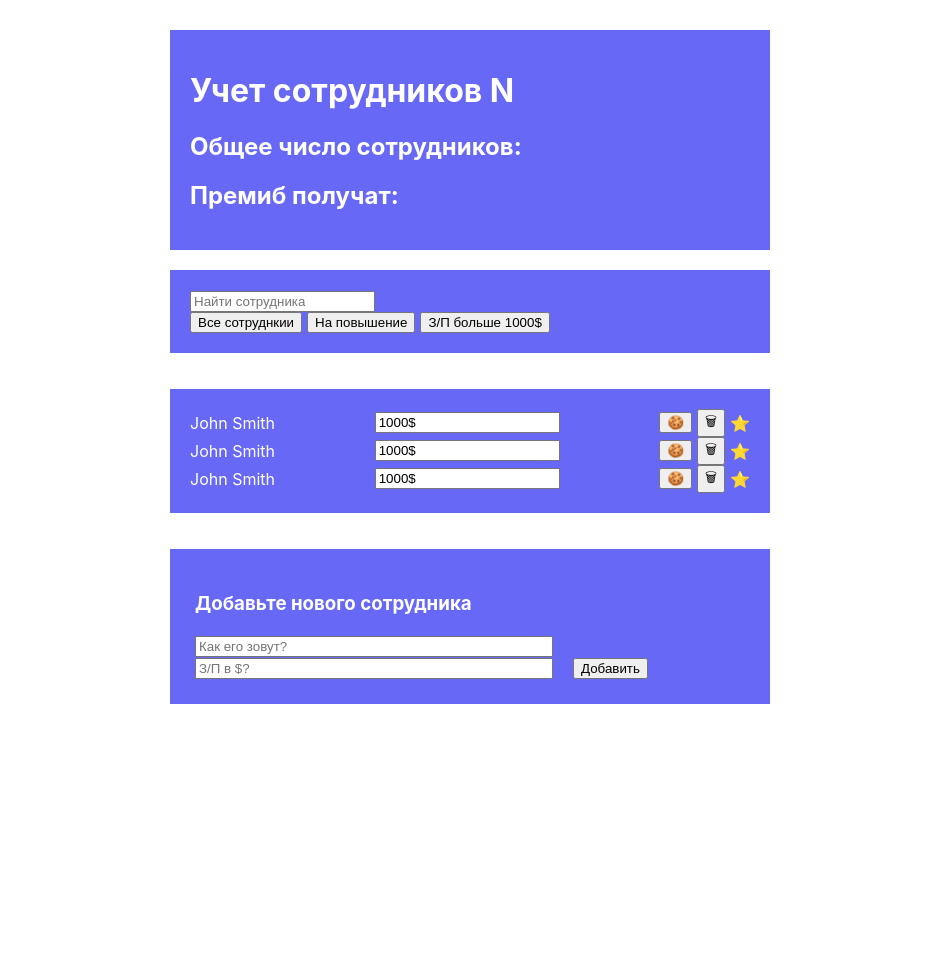
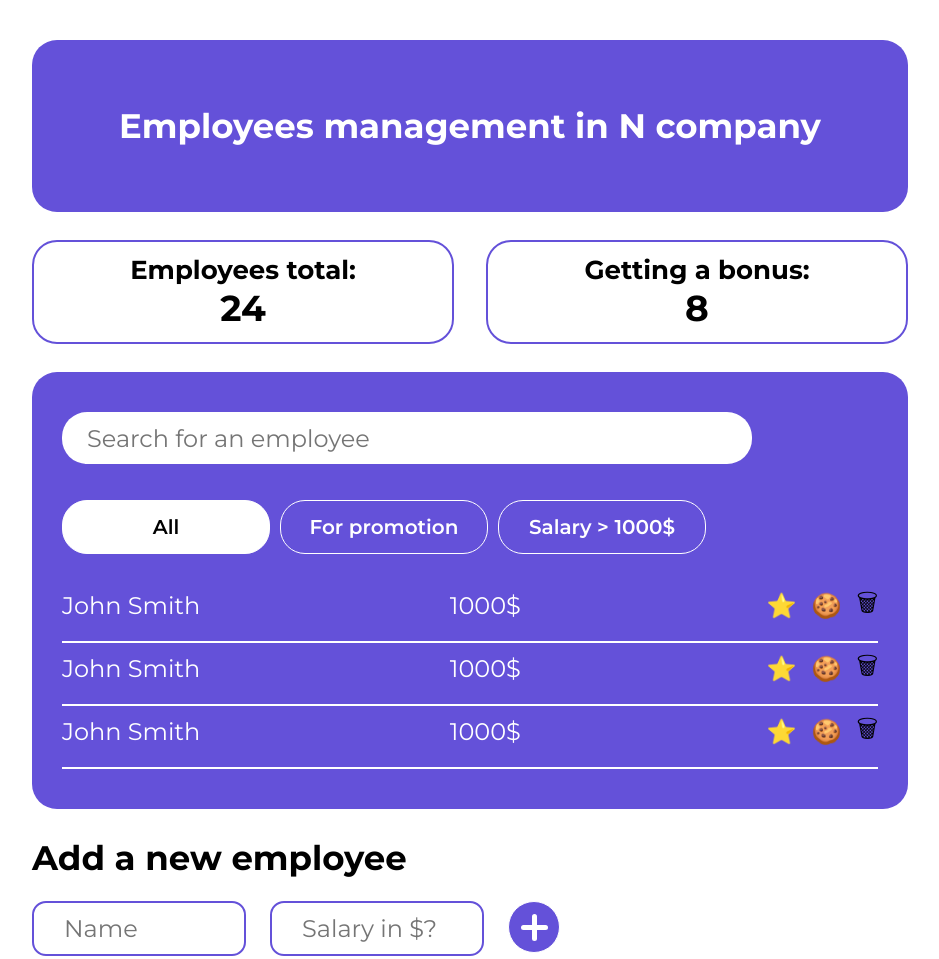
Before and after one commit to Yyooogurt/Employees-React-App, a React app: page / in a window 1280 px wide. Shown: the whole page, without its empty margins (170-1109 px from the left). Before the commit the page ends 800 px from the top, so only its background shows below. Built offline with nearby package versions, Linux system fonts and the light colour scheme.

Commit message:
Added styles

```diff
--- a/src/components/app-filter/app-filter.js
+++ b/src/components/app-filter/app-filter.js
@@ -4,19 +4,19 @@ const AppFilter = () => {
     return (
         <div className="btn-group">
             <button
-                className="btn btn-light"
+                className="btn"
                 type="button">
-                    Все сотруднкии
+                    All
             </button>
             <button
                 className="btn btn-light"
                 type="button">
-                    На повышение
+                    For promotion
             </button>
             <button
                 className="btn btn-light"
                 type="button">
-                    З/П больше 1000$
+                    Salary > 1000$
             </button>
         </div>
     )
--- a/src/components/app-info/app-info.css
+++ b/src/components/app-info/app-info.css
@@ -1,5 +1,60 @@
 .app-info {
-    padding: 20px;
-    background: rgb(104, 104, 247);
-    color: #fff;
+
 }
+
+.app-info-header {
+    border-radius: 25px;
+    background: #6451D9;
+    padding: 65px;
+    margin-bottom: 28px;
+}
+
+.app-info-header h1 {
+    color: #FFF;
+    font-size: 34px;
+    font-weight: 700;
+    text-align: center;
+}
+
+
+.app-info-items {
+    display: flex;
+    justify-content: space-between;
+}
+
+.app-info-item {
+    display: flex;
+    justify-content: center;
+    align-items: center;
+    flex-direction: column;
+    border-radius: 25px;
+    border: 2px solid #6451D9;
+    height: 100px;
+    width: calc(50% - 50px);
+    padding: 0 15px;
+    color: #000;
+    font-weight: 700;
+    font-size: 26px;
+    text-align: center;
+}
+
+
+.app-info-item span {
+    font-size: 36px;
+}
+
+
+@media (max-width: 660px) {
+    .app-info-header {
+        padding: 30px;
+    }
+    .app-info-header h1 {
+        font-size: 20px;
+    }
+    .app-info-item {
+        font-size: 20px;
+    }
+    .app-info-item span {
+        font-size: 24px;
+    }
+}
--- a/src/components/app-info/app-info.js
+++ b/src/components/app-info/app-info.js
@@ -3,9 +3,13 @@ import "./app-info.css";
 const AppInfo = () => {
     return (
         <div className="app-info">
-            <h1>Учет сотрудников N</h1>
-            <h2>Общее число сотрудников: </h2>
-            <h2>Премиб получат: </h2>
+            <div className="app-info-header">
+                <h1>Employees management in N company</h1>
+            </div>
+            <div className="app-info-items">
+                <h2 className="app-info-item">Employees total: <span>24</span></h2>
+                <h2 className="app-info-item">Getting a bonus: <span>8</span></h2>
+            </div>
         </div>
     )
 }
--- a/src/components/app/app.css
+++ b/src/components/app/app.css
@@ -1,7 +1,7 @@
 .app {
-    margin: 30px auto;
-    max-width: 600px;
+    margin: 40px auto;
+    padding: 0 15px;
+    max-width: 876px;
     display: flex;
     flex-direction: column;
-    gap: 20px;
 }
--- a/src/components/employees-add-form/employees-add-form.css
+++ b/src/components/employees-add-form/employees-add-form.css
@@ -1,14 +1,73 @@
-.app-add-form {
-    padding: 25px;
-    background: rgb(104, 104, 247);
-    color: #fff;
+.app-add-form h3{
+    color: #000;
+    font-size: 34px;
+    font-weight: 700;
 }
 
+
 .add-form {
-    margin-top: 20px;
+    display: flex;
+    gap: 24px;
+    margin-top: 22px;
 }
 
 .add-form input {
-    width: 350px;
-    margin-right: 20px;
+    border-radius: 14px;
+    border: 2px solid #6451D9;
+    background: #FFF;
+    padding: 11px 30px;
+    width: 100%;
+    max-width: 150px;
+    color: #6C6C6C;
+    font-size: 24px;
+    font-weight: 400;
 }
+
+.btn-outline-light {
+    position: relative;
+    width: 52px;
+    height: 52px;
+    background: #6451D9;
+    border-radius: 50%;
+}
+.btn-outline-light::before,
+.btn-outline-light::after {
+    content: '';
+    position: absolute;
+    top: 0;
+    left: 0;
+    right: 0;
+    bottom: 0;
+    margin: auto;
+    width: 27px;
+    height: 5px;
+    background: #fff;
+    border-radius: 5px;
+}
+
+.btn-outline-light::before {
+    width: 5px;
+    height: 27px;
+}
+
+@media (max-width: 660px) {
+    .add-form {
+        flex-direction: column;
+    }
+
+    .app-add-form h3 {
+        font-size: 24px;
+    }
+
+    .add-form input {
+        max-width: calc(100% - 44px);
+        padding: 8px 20px;
+        font-size: 20px;
+    }
+
+    .btn-outline-light {
+        border-radius: 25px;
+        width: 100%;
+        max-width: 100%;
+    }
+}
--- a/src/components/employees-add-form/employees-add-form.js
+++ b/src/components/employees-add-form/employees-add-form.js
@@ -3,19 +3,18 @@ import "./employees-add-form.css";
 const EmployeesAddForm = () => {
     return (
         <div className="app-add-form">
-            <h3>Добавьте нового сотрудника</h3>
+            <h3>Add a new employee</h3>
             <form
-                className="add-form d-flex">
+                className="add-form">
                 <input type="text"
-                    className="form-control new-post-label"
-                    placeholder="Как его зовут?" />
+                    className="form-control"
+                    placeholder="Name" />
                 <input type="number"
-                    className="form-control new-post-label"
-                    placeholder="З/П в $?" />
+                    className="form-control"
+                    placeholder="Salary in $?" />
 
                 <button type="submit"
                         className="btn btn-outline-light">
-                    Добавить
                 </button>
             </form>
         </div>
--- a/src/components/employees-list-item/employees-list-item.css
+++ b/src/components/employees-list-item/employees-list-item.css
@@ -2,9 +2,84 @@
     display: flex;
     align-items: center;
     justify-content: space-between;
+    color: #fff;
+    font-size: 24px;
+    font-weight: 400;
+    padding-top: 5px;
+    padding-bottom: 15px;
+    border-bottom: 2px solid #fff;
 }
+
 .btn-group {
     display: flex;
     align-items: center;
-    gap: 5px;
+    gap: 10px;
+    overflow: auto;
 }
+
+.btn-group-icons {
+    gap: 15px;
+    margin-left: 25px;
+}
+
+.btn {
+    color: #000;
+    font-size: 20px;
+    font-weight: 600;
+    max-width: 208px;
+    width: 100%;
+    padding: 14px 15px;
+    border-radius: 25px;
+    background: #fff;
+    border: 1px solid #fff;
+    cursor: pointer;
+    transition: opacity 0.2s;
+}
+
+.btn:hover {
+    opacity: 0.7;
+}
+
+.btn-light {
+    white-space: nowrap;
+    background: transparent;
+    color: #fff;
+}
+
+.btn-star,
+.btn-cookie,
+.btn-trash {
+    margin: 0;
+    padding: 0;
+    background: none;
+    border: none;
+    font-size: 24px;
+    cursor: pointer;
+    transition: opacity 0.2s;
+}
+
+.btn-star:active,
+.btn-cookie:active,
+.btn-trash:active {
+    opacity: 0.5;
+}
+
+.list-group-item-input {
+    max-width: 100px;
+    background: none;
+    border: none;
+    color: #fff;
+    font-size: 24px;
+    font-weight: 400;
+    text-align: right;
+}
+
+@media (max-width: 660px) {
+    .list-group-item,
+    .list-group-item-input {
+        font-size: 14px;
+    }
+    .list-group-item-input {
+        max-width: 60px;
+    }
+}
--- a/src/components/employees-list-item/employees-list-item.js
+++ b/src/components/employees-list-item/employees-list-item.js
@@ -5,10 +5,10 @@ const EmployeesListItem = () => {
         <li className="list-group-item">
             <span className="list-group-item-label">John Smith</span>
             <input type="text" className="list-group-item-input" defaultValue="1000$"/>
-            <div className="btn-group">
+            <div className="btn-group btn-group-icons">
+                <div className="btn-star">⭐️</div>
                 <button className="btn-cookie" type="button">🍪</button>
                 <button className="btn-trash" type="button">🗑</button>
-                <div>⭐️</div>
             </div>
         </li>
     )
--- a/src/components/employees-list/employees-list.css
+++ b/src/components/employees-list/employees-list.css
@@ -1,5 +1,14 @@
 .app-list {
-    padding: 20px;
-    background: rgb(104, 104, 247);
+    margin: 0;
+    padding: 10px 30px 40px 30px;
     color: #fff;
+    background: #6451D9;
+    border-radius: 0 0 25px 25px;
+    margin-bottom: 28px;
 }
+
+@media (max-width: 660px) {
+    .app-list {
+        padding: 10px 15px 25px 15px;
+    }
+}
--- a/src/components/search-panel/search-panel.css
+++ b/src/components/search-panel/search-panel.css
@@ -1,5 +1,33 @@
 .search-panel {
-    padding: 20px;
-    background: rgb(104, 104, 247);
+    display: flex;
+    flex-direction: column;
+    gap: 36px;
+    padding: 40px 30px 16px 30px;
+    border-radius: 25px 25px 0 0;
+    background: #6451D9;
     color: #fff;
+    margin-top: 28px;
 }
+
+.search-panel input {
+    padding: 0 25px;
+    height: 52px;
+    width: calc(100% - 50px);
+    max-width: 640px;
+    border-radius: 25px;
+    background: #FFF;
+    color: #6C6C6C;
+    font-size: 24px;
+    font-weight: 400;
+    border: none;
+}
+
+@media (max-width: 660px) {
+    .search-panel input {
+        font-size: 20px;
+        height: 40px;
+    }
+    .search-panel  {
+        padding: 25px 15px 10px 15px;
+    }
+}
--- a/src/components/search-panel/search-panel.js
+++ b/src/components/search-panel/search-panel.js
@@ -5,7 +5,7 @@ const SearchPanel = () => {
         <input
             type="text"
             className="search-input"
-            placeholder="Найти сотрудника"
+            placeholder="Search for an employee"
         />
     )
 }
--- a/src/index.css
+++ b/src/index.css
@@ -1,13 +1,16 @@
+@import url('https://fonts.googleapis.com/css2?family=Montserrat:wght@400;500;600;700;800;900&display=swap');
+
 body {
   margin: 0;
-  font-family: -apple-system, BlinkMacSystemFont, 'Segoe UI', 'Roboto', 'Oxygen',
-    'Ubuntu', 'Cantarell', 'Fira Sans', 'Droid Sans', 'Helvetica Neue',
-    sans-serif;
+  font-family: 'Montserrat', sans-serif;
   -webkit-font-smoothing: antialiased;
   -moz-osx-font-smoothing: grayscale;
 }
+h1, h2, h3, h4, h5 {
+  font-family: 'Montserrat', sans-serif;
+  margin: 0;
+}
 
-code {
-  font-family: source-code-pro, Menlo, Monaco, Consolas, 'Courier New',
-    monospace;
+button, input, span {
+  font-family: 'Montserrat', sans-serif;
 }
```
